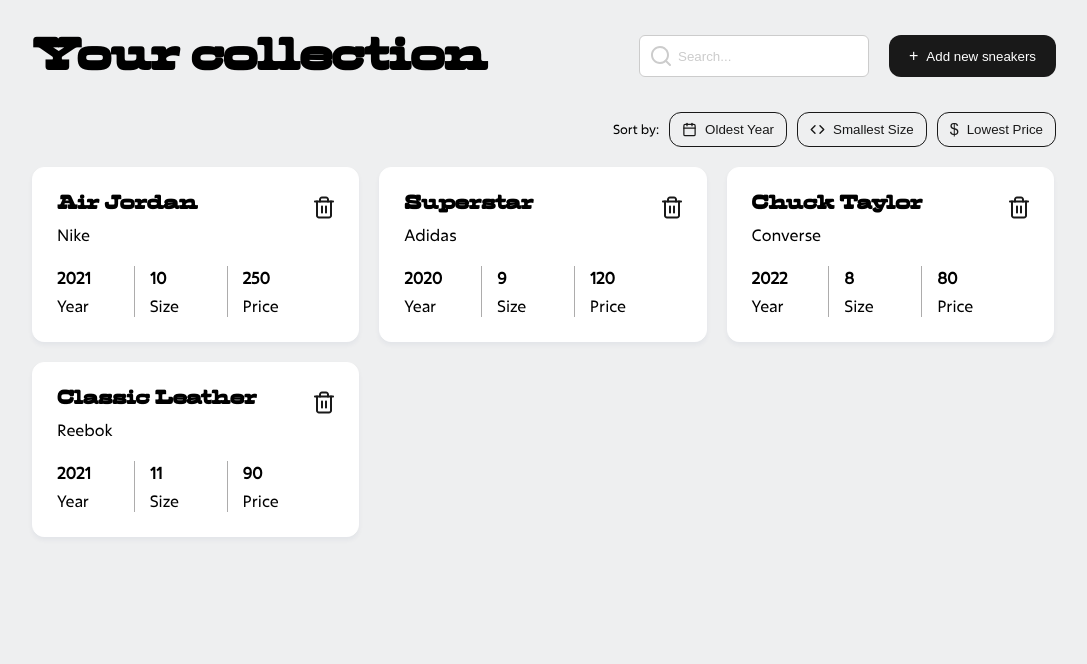
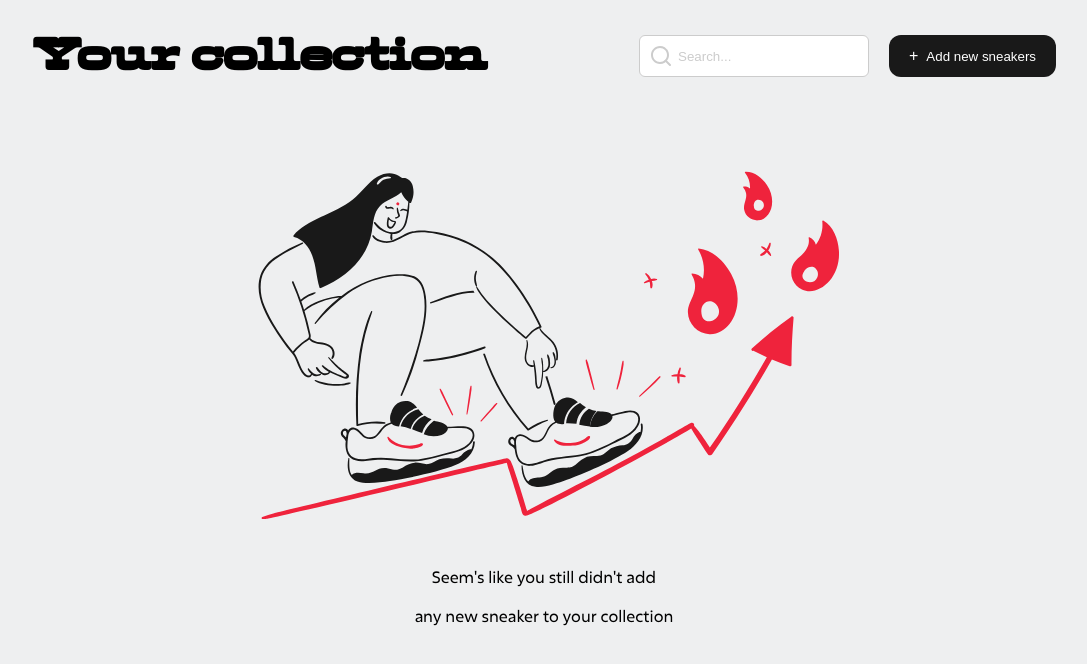
Before and after one commit to Elfoslav/sneakers-react, a React (Create React App) app: page / in a window 1280 px wide. Shown: the top 664 px of the page, without its empty margins (96-1183 px from the left). Built offline with nearby package versions, Linux system fonts and the light colour scheme.

Commit message:
Show/hide filters according to data count

```diff
--- a/src/App.scss
+++ b/src/App.scss
@@ -86,3 +86,12 @@
 .text-sm {
   font-size: 0.8em;
 }
+
+/* Visibility styles */
+.d-none {
+  display: none;
+}
+
+.visibility-hidden {
+  visibility: hidden;
+}
--- a/src/components/sneakers/SneakerContext.tsx
+++ b/src/components/sneakers/SneakerContext.tsx
@@ -17,6 +17,8 @@
   deleteSneaker: (sneaker: Sneaker) => void;
   filterName: string;
   updateFilterName: (filter: string) => void;
+  sneakersCount: number;
+  updateSneakersCount: (count: number) => void;
 }
 
 const SneakerContext = createContext<SneakerContextType | undefined>(undefined);
@@ -35,6 +37,7 @@
   const [isFormModalOpened, setIsFormModalOpened] = useState<boolean>(false);
   const [isDeleteModalOpened, setIsDeleteModalOpened] = useState<boolean>(false);
   const [selectedSneaker, setSelectedSneaker] = useState<Sneaker | null>(null);
+  const [sneakersCount, setSneakersCount] = useState<number>(0);
   const deleteSneakerMutation = useDeleteSneaker();
 
   const updateSearchText = (query: string) => {
@@ -59,7 +62,7 @@
 
   const selectSneaker = (sneaker: Sneaker) => {
     setSelectedSneaker(sneaker);
-  };
+  }
 
   const unselectSneaker = () => {
     setSelectedSneaker(null);
@@ -71,6 +74,10 @@
 
   const updateFilterName = (filter: string) => {
     setFilterName(filter);
+  }
+
+  const updateSneakersCount = (count: number) => {
+    setSneakersCount(count);
   }
 
   return (
@@ -89,6 +96,8 @@
       deleteSneaker,
       filterName,
       updateFilterName,
+      sneakersCount,
+      updateSneakersCount,
     }}>
       {children}
     </SneakerContext.Provider>
--- a/src/components/sneakers/SneakersDeleteModal.tsx
+++ b/src/components/sneakers/SneakersDeleteModal.tsx
@@ -4,7 +4,15 @@
 import ConfirmDeleteModal from '../ConfirmDeleteModal';
 
 function SneakersFormModal() {
-  const { isDeleteModalOpened, closeDeleteModal, unselectSneaker, selectedSneaker, deleteSneaker } = useSneakerContext();
+  const {
+    isDeleteModalOpened,
+    closeDeleteModal,
+    unselectSneaker,
+    selectedSneaker,
+    deleteSneaker,
+    sneakersCount,
+    updateSneakersCount,
+  } = useSneakerContext();
 
   const close = () => {
     closeDeleteModal();
@@ -14,6 +22,7 @@
   const onDelete = () => {
     if (selectedSneaker) {
       deleteSneaker(selectedSneaker);
+      updateSneakersCount(sneakersCount - 1);
       close();
     }
   }
--- a/src/components/sneakers/SneakersList.tsx
+++ b/src/components/sneakers/SneakersList.tsx
@@ -1,12 +1,27 @@
-import React from 'react';
+import React, { useEffect } from 'react';
 import { useGetSneakers } from '../../services/SneakersService';
 import { useSneakerContext } from './SneakerContext';
-import  './SneakersList.scss';
+import './SneakersList.scss';
 import Sneaker from '../../models/Sneaker';
 
 function SneakersList() {
-  const { searchText, filterName, selectSneaker, openFormModal, openDeleteModal } = useSneakerContext();
-  const { data, isLoading, isError } = useGetSneakers(searchText, filterName);
+  const {
+    searchText,
+    filterName,
+    sneakersCount,
+    selectSneaker,
+    openFormModal,
+    openDeleteModal,
+    updateSneakersCount,
+  } = useSneakerContext();
+
+  const { data, isLoading, isError, count } = useGetSneakers(searchText, filterName);
+
+  useEffect(() => {
+    if (count) {
+      updateSneakersCount(count);
+    }
+  }, [count])
 
   if (isLoading) {
     return <div>Loading...</div>;
@@ -21,7 +36,7 @@
     openFormModal();
   };
 
-  const onDeleteClick= (sneaker: Sneaker) => {
+  const onDeleteClick = (sneaker: Sneaker) => {
     selectSneaker(sneaker);
     openDeleteModal();
   };
@@ -58,13 +73,23 @@
           </div>
         ))
       ) : (
+        searchText ? (
           <div className="flex flex-column justify-content-center mx-auto">
-            <img src="/images/sneakers-search.svg" width={400} alt="sneakers empty search" />
+            <img src="/images/sneakers-search.svg" width={350} alt="sneakers empty search" />
             <div className="text-center mt-30">
               <p>Search better.</p>
               <p>There is nothing like this in your collection.</p>
             </div>
           </div>
+        ) : (
+          <div className="flex flex-column justify-content-center mx-auto">
+            <img src="/images/no-sneakers.svg" width={600} alt="no sneakers" />
+            <div className="text-center mt-30">
+              <p>Seem's like you still didn't add</p>
+              <p>any new sneaker to your collection</p>
+            </div>
+          </div>
+        )
       )}
     </div>
   );
--- a/src/components/sneakers/SneakersSortFilter.tsx
+++ b/src/components/sneakers/SneakersSortFilter.tsx
@@ -1,4 +1,4 @@
-import React, { useEffect } from 'react';
+import React from 'react';
 import { useSneakerContext } from './SneakerContext';
 import Button from '../Button';
 import './SneakersHeader.scss';
@@ -9,7 +9,7 @@
 }
 
 const SneakersSortFilter: React.FC<SneakersSortFilterProps> = ({ className }) => {
-  const { filterName, updateFilterName } = useSneakerContext();
+  const { filterName, updateFilterName, sneakersCount, searchText } = useSneakerContext();
 
   const getClass = () => {
     let str = 'sneakers-filter flex gap-10 flex-center flex-right';
@@ -18,7 +18,7 @@
       str += ` ${className}`;
     }
 
-    return str;
+    return str +  `${sneakersCount === 0 ? ' visibility-hidden' : ''}`;
   }
 
   return (
--- a/src/services/SneakersService.ts
+++ b/src/services/SneakersService.ts
@@ -5,40 +5,41 @@
 
 const API_URL = 'https://crudcrud.com/api/1a35ec1ba4f84eabb9866ce5cfd8b9e4/sneakers';
 
-const data: Sneaker[] = [
-  {
-    id: '1',
-    name: 'Air Jordan',
-    brand: 'Nike',
-    price: 250,
-    size: 10,
-    year: 2021,
-  },
-  {
-    id: '2',
-    name: 'Superstar',
-    brand: 'Adidas',
-    price: 120,
-    size: 9,
-    year: 2020,
-  },
-  {
-    id: '3',
-    name: 'Chuck Taylor',
-    brand: 'Converse',
-    price: 80,
-    size: 8,
-    year: 2022,
-  },
-  {
-    id: '4',
-    name: 'Classic Leather',
-    brand: 'Reebok',
-    price: 90,
-    size: 11,
-    year: 2021,
-  },
-];
+// const data: Sneaker[] = [
+//   {
+//     id: '1',
+//     name: 'Air Jordan',
+//     brand: 'Nike',
+//     price: 250,
+//     size: 10,
+//     year: 2021,
+//   },
+//   {
+//     id: '2',
+//     name: 'Superstar',
+//     brand: 'Adidas',
+//     price: 120,
+//     size: 9,
+//     year: 2020,
+//   },
+//   {
+//     id: '3',
+//     name: 'Chuck Taylor',
+//     brand: 'Converse',
+//     price: 80,
+//     size: 8,
+//     year: 2022,
+//   },
+//   {
+//     id: '4',
+//     name: 'Classic Leather',
+//     brand: 'Reebok',
+//     price: 90,
+//     size: 11,
+//     year: 2021,
+//   },
+// ];
+const data: Sneaker[] = [];
 
 export const getSneakers = async (query: string = '', filterName: string = ''): Promise<Sneaker[]> => {
   // const response = await axios.get<Sneaker[]>(API_URL);
@@ -61,8 +62,6 @@
   if (filterName === FILTERS.CHEAPEST) {
     filteredSneakers = filteredSneakers.sort((a, b) => a.price - b.price);
   }
-
-  console.log(filteredSneakers)
 
   return Promise.resolve(filteredSneakers);
 };
@@ -89,8 +88,8 @@
 };
 
 export const useGetSneakers = (searchQuery: string = '', filterName: string = '') => {
-  console.log('useGetSneakers: ', data, searchQuery, filterName);
-  return useQuery<Sneaker[], unknown>(['sneakers', searchQuery, filterName], () => getSneakers(searchQuery, filterName));
+  const result = useQuery<Sneaker[], unknown>(['sneakers', searchQuery, filterName], () => getSneakers(searchQuery, filterName));
+  return { ...result, count: result.data?.length }
 };
 
 export const useCreateSneaker = () => {
@@ -98,7 +97,6 @@
 
   return useMutation<void, unknown, Sneaker>(createSneaker, {
     onSuccess: () => {
-      console.log('invalidateQueries: ', data);
       queryClient.invalidateQueries('sneakers');
     },
   });
```
Also changed, not shown: public/images/no-sneakers.svg (added). Lines whose indentation alone changed are shown as unchanged.
